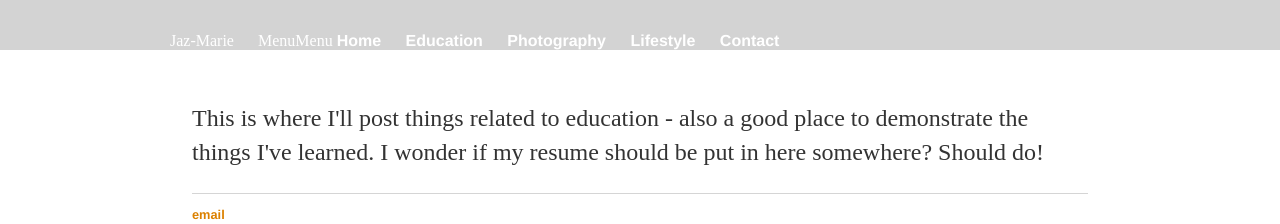
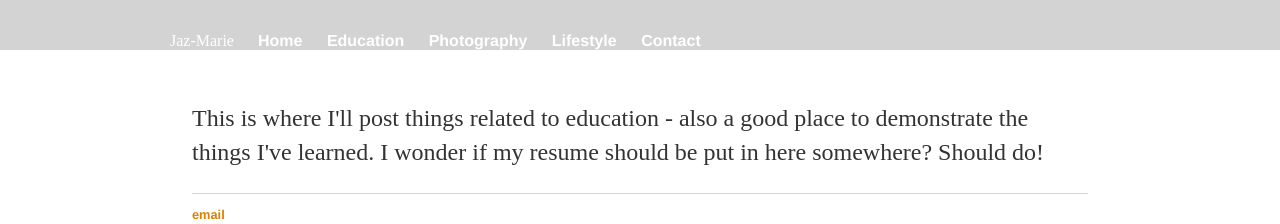
Before and after one commit to itsonlyjaz/itsonlyjaz.github.io, a Jekyll site: the page built from education/index.html, in a window 1280 px wide. Shown: the top 224 px of the page. Built offline with Jekyll 4.4.1, drawn with Linux system fonts in a browser that asks for light colours.

Commit message:
Update default.html

```diff
--- a/_layouts/default.html
+++ b/_layouts/default.html
@@ -9,8 +9,6 @@
 			<nav class="fixed-nav-bar">
 				<div id="menu" class="menu">
 					<a class="sitename" href="jaz-marie.com">Jaz-Marie</a>
-
-    			<a class="show" href="#menu">Menu</a><a class="hide" href="#hidemenu">Menu</a>
 	    		<ul class="menu-items">
 
 	        		<li><a href="/">Home</a></li>
```
